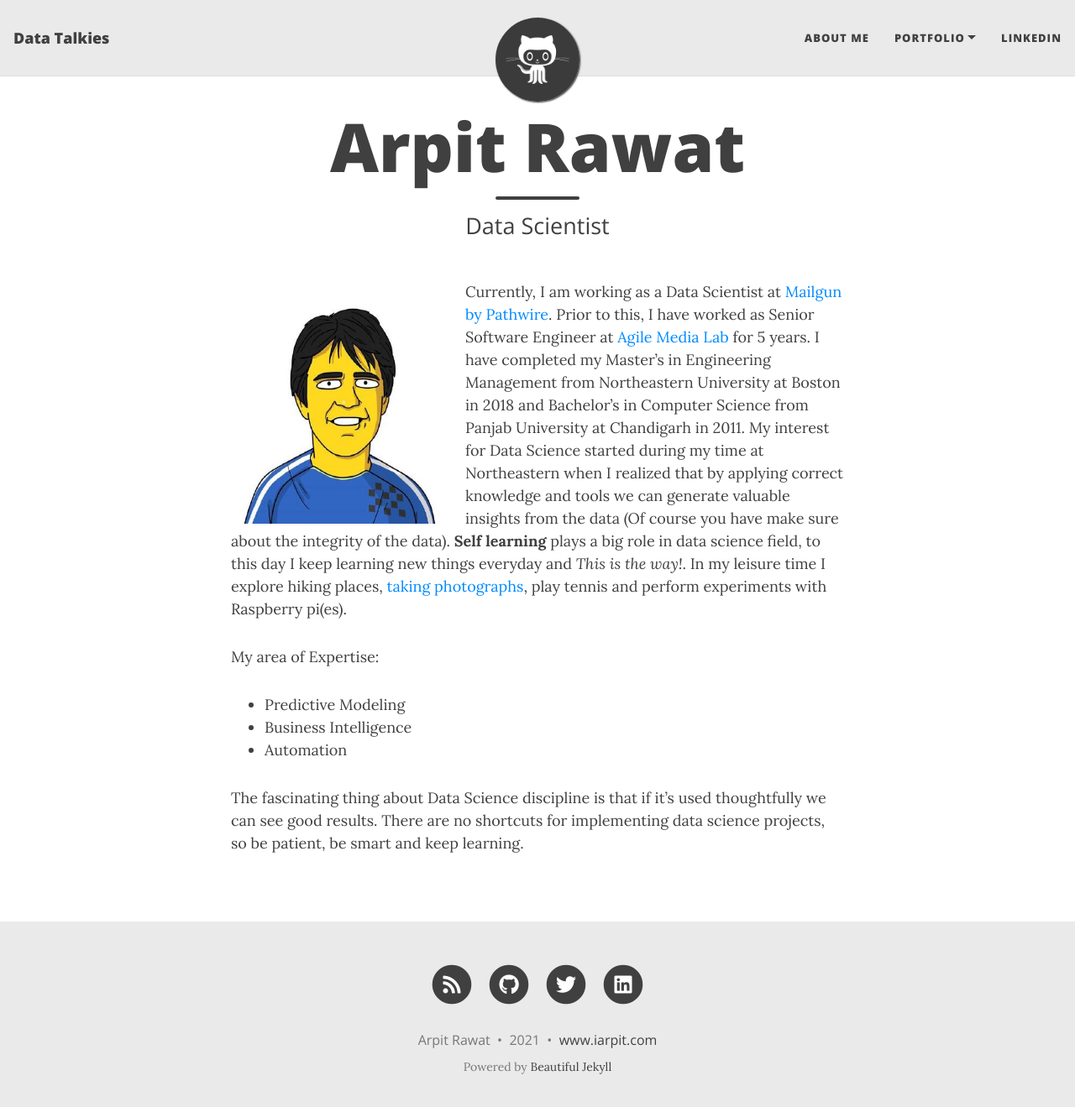
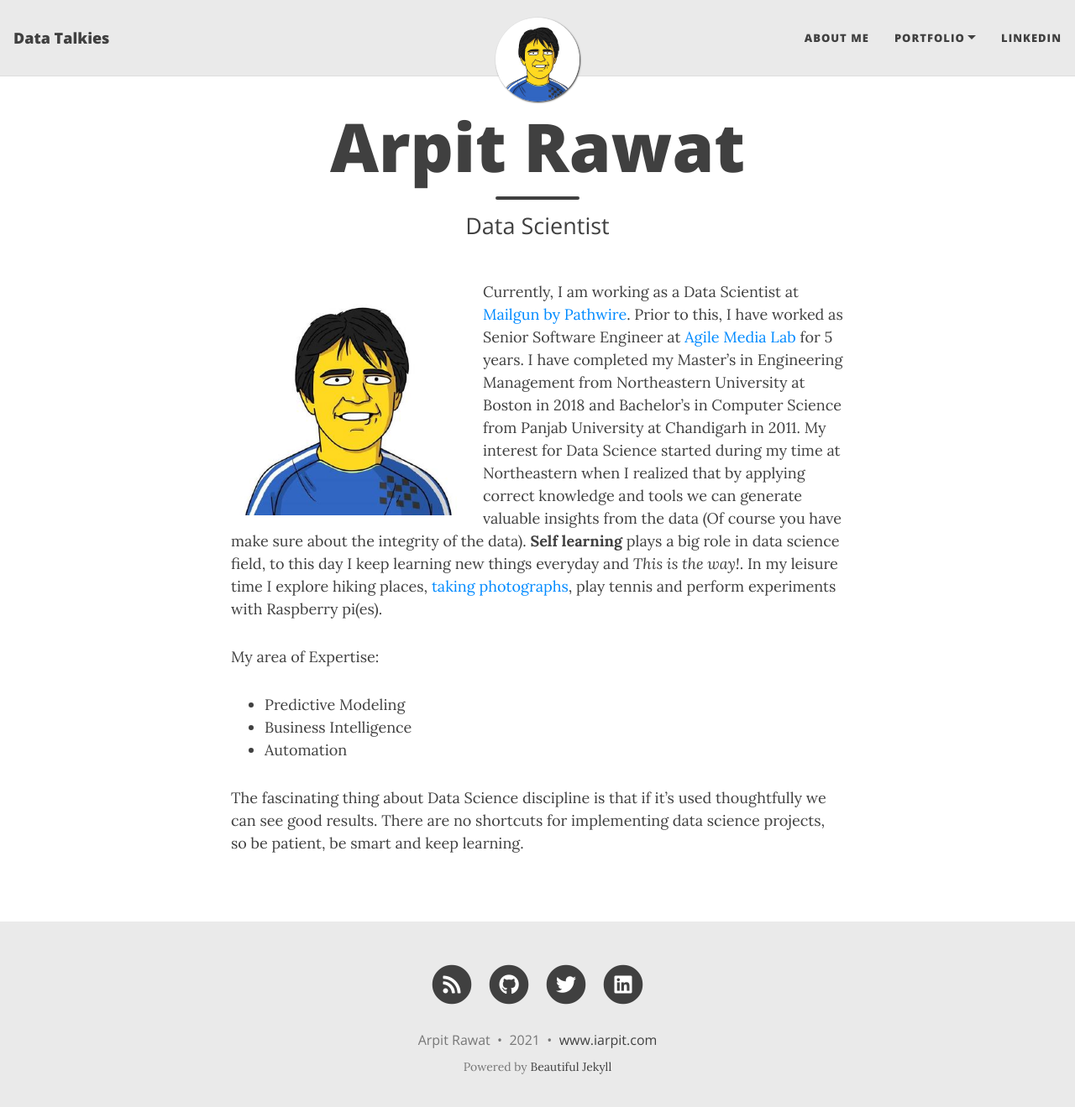
Before and after one commit to arpitHub/arpithub.github.io, a Jekyll site: the page built from aboutme.md, in a window 1280 px wide and 1332 px high. Shown: the top 1319 px of the window at 84% size. Built offline with Jekyll 4.4.1, drawn with Linux system fonts in a browser that asks for light colours; nearby versions of some CDN libraries.

Commit message:
clean up

```diff
--- a/_config.yml
+++ b/_config.yml
@@ -7,9 +7,6 @@
 
 # Name of website
 title: Data Talkies
-
-# Theme
-theme: jekyll-theme-midnight
 
 # Your name to show in the footer
 author: Arpit Rawat
@@ -28,7 +25,7 @@
 
 # Image to show in the navigation bar - works best with a square image
 # Remove this parameter if you don't want an image in the navbar
-avatar: "/assets/img/avatar-icon.png"
+avatar: "/assets/img/me.jpeg"
 
 # By default, the image is cut into a circle. You can disable this behaviour by setting 'round-avatar: false'
 round-avatar: true
@@ -135,7 +132,7 @@
 #gtag: ""
 
 # Fill in your Google Analytics ID to track your website using Google Analytics
-#google_analytics: ""
+google_analytics: "UA-193500230-1"
 
 # Google Tag Manager ID
 #gtm: ""
@@ -235,3 +232,6 @@
 
 # Beautiful Jekyll / Dean Attali
 # 2fc73a3a967e97599c9763d05e564189
+
+# Theme
+theme: jekyll-theme-midnight
--- a/aboutme.md
+++ b/aboutme.md
@@ -4,7 +4,7 @@
 subtitle: Data Scientist
 ---
 
-<img  width = "259" height = "290" style="float:left; margin-right: 20px;" src="/assets/img/me.jpeg" >
+<img  width = "280" height = "280" style="float:left; margin-right: 20px;" src="/assets/img/me.jpeg" >
 
 Currently, I am working as a Data Scientist at [Mailgun by Pathwire](https://www.mailgun.com). Prior to this, I have worked as Senior Software Engineer at [Agile Media Lab](http://agilemedialab.in/) for 5 years. I have completed my Master's in Engineering Management from Northeastern University at Boston in 2018 and Bachelor's in Computer Science from Panjab University at Chandigarh in 2011. My interest for Data Science started during my time at Northeastern when I realized that by applying correct knowledge and tools we can generate valuable insights from the data (Of course you have make sure about the integrity of the data). **Self learning** plays a big role in data science field, to this day I keep learning new things everyday and *This is the way!*.
 In my leisure time I explore hiking places, [taking photographs](https://www.instagram.com/raw.arpit), play tennis and perform experiments with Raspberry pi(es).
```
